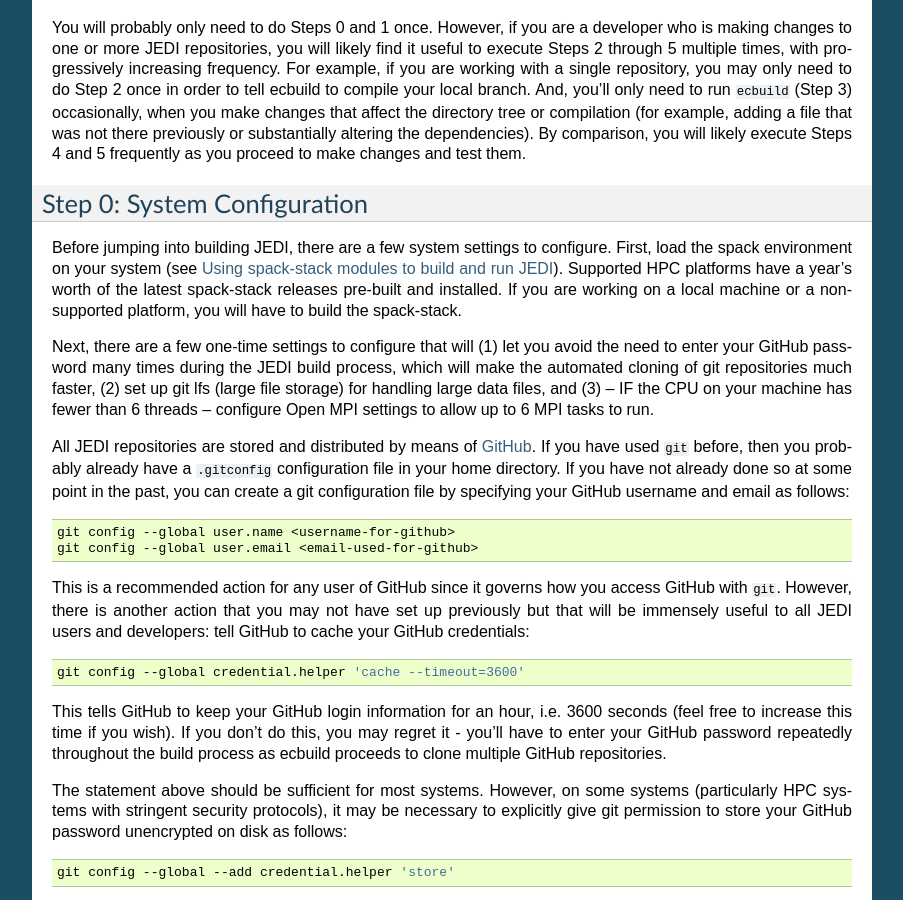
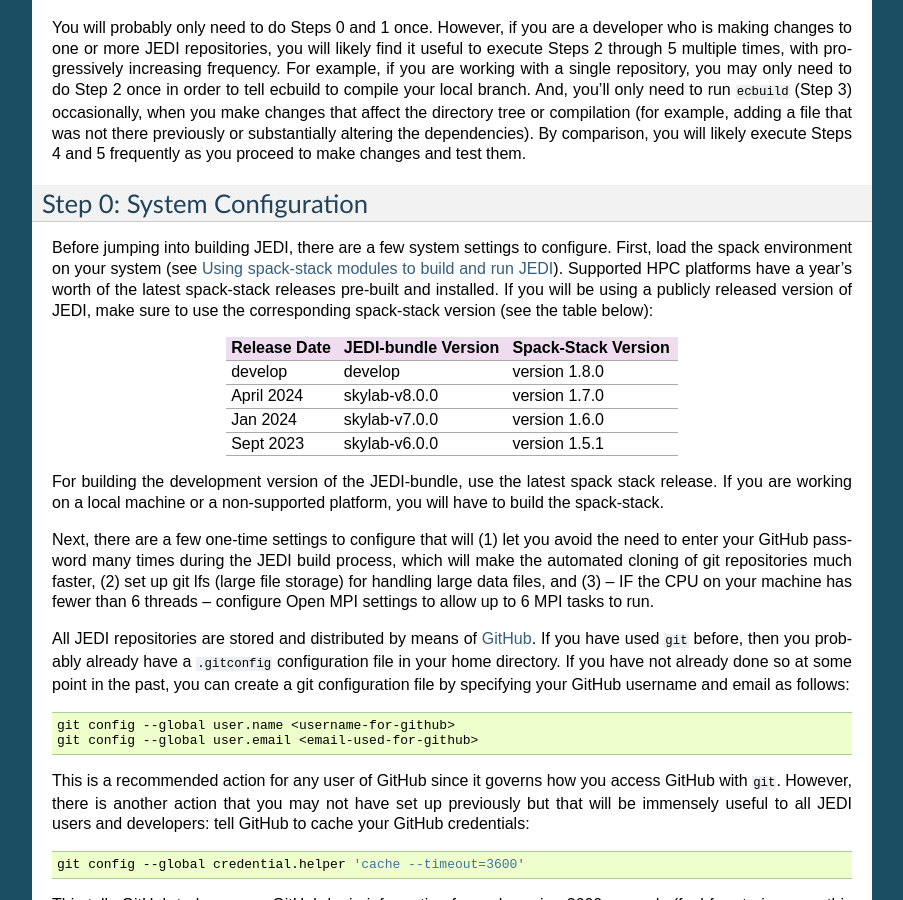
Before and after one commit to JCSDA/jedi-docs, a Sphinx documentation site: the page built from docs/using/building_and_running/building_jedi.rst, in a window 1280 px wide and 900 px high, scrolled down 587 px. Shown: the whole window, without its empty margins (198-1101 px from the left). Built offline with Sphinx 7.4.7, drawn with Linux system fonts in a browser that asks for light colours; some of the changed text lies outside the part shown.

Commit message:
Update instructions for cloning public bundle (#819)
* Update instructions for cloning public bundle

* Update running_skylab.rst

* Adding table on JEDI/spack versions

* skylab- to release label

* typo in table

* minor re-arranging

* typos

Co-authored-by: Fabio L R Diniz <45880035+fabiolrdiniz@users.noreply.github.com>

* clone tagged branch

Co-authored-by: Fabio L R Diniz <45880035+fabiolrdiniz@users.noreply.github.com>

* clone tagged version

---------

Co-authored-by: Fabio L R Diniz <45880035+fabiolrdiniz@users.noreply.github.com>

```diff
--- a/docs/using/building_and_running/building_jedi.rst
+++ b/docs/using/building_and_running/building_jedi.rst
@@ -36,7 +36,21 @@
 Step 0: System Configuration
 ----------------------------
 
-Before jumping into building JEDI, there are a few system settings to configure. First, load the spack environment on your system (see :ref:`top-modules`). Supported HPC platforms have a year's worth of the latest spack-stack releases pre-built and installed. If you are working on a local machine or a non-supported platform, you will have to build the spack-stack.
+Before jumping into building JEDI, there are a few system settings to configure. First, load the spack environment on your system (see :ref:`top-modules`). Supported HPC platforms have a year's worth of the latest spack-stack releases pre-built and installed. If you will be using a publicly released version of JEDI, make sure to use the corresponding spack-stack version (see the table below):
+
++--------------+---------------------+---------------------+
+| Release Date | JEDI-bundle Version | Spack-Stack Version |
++==============+=====================+=====================+
+| develop      | develop             | version 1.8.0       |
++--------------+---------------------+---------------------+
+| April 2024   | skylab-v8.0.0       | version 1.7.0       |
++--------------+---------------------+---------------------+
+| Jan 2024     | skylab-v7.0.0       | version 1.6.0       |
++--------------+---------------------+---------------------+
+| Sept 2023    | skylab-v6.0.0       | version 1.5.1       |
++--------------+---------------------+---------------------+
+
+For building the development version of the JEDI-bundle, use the latest spack stack release. If you are working on a local machine or a non-supported platform, you will have to build the spack-stack.
 
 Next, there are a few one-time settings to configure that will (1) let you avoid the need to enter your GitHub password many times during the JEDI build process, which will make the automated cloning of git repositories much faster, (2) set up git lfs (large file storage) for handling large data files, and (3) -- IF the CPU on your machine has fewer than 6 threads -- configure Open MPI settings to allow up to 6 MPI tasks to run.
 
@@ -107,12 +121,12 @@
   # Always activate
   source venv/bin/activate
 
-Next, navigate into your :code:`JEDI_ROOT` and clone the **GitHub** repository that contains the bundle you want. For the publicly available bundles, clone from **https://github.com/JCSDA**:
+Next, navigate into your :code:`JEDI_ROOT` and clone the **GitHub** repository that contains the bundle you want. Those wishing to use JEDI should clone the latest release branch from the publicly available bundle at **https://github.com/JCSDA**:
 
 .. code-block:: bash
 
    cd $JEDI_ROOT
-   git clone https://github.com/JCSDA/jedi-bundle.git
+   git clone -b 8.0.0 https://github.com/JCSDA/jedi-bundle.git
 
 Alternatively, developers with access to the internal repositories should instead clone the development branch. For the internal repositories, clone from **https://github.com/jcsda-internal**:
 
--- a/docs/using/running_skylab/running_skylab.rst
+++ b/docs/using/running_skylab/running_skylab.rst
@@ -127,7 +127,7 @@
 
   mkdir $JEDI_ROOT
   cd $JEDI_ROOT
-  git clone https://github.com/jcsda/jedi-bundle
+  git clone -b 8.0.0 https://github.com/JCSDA/jedi-bundle.git
 
 
 Alternatively, developers with access to the internal repositories should instead clone the development branch. For that use:
```
